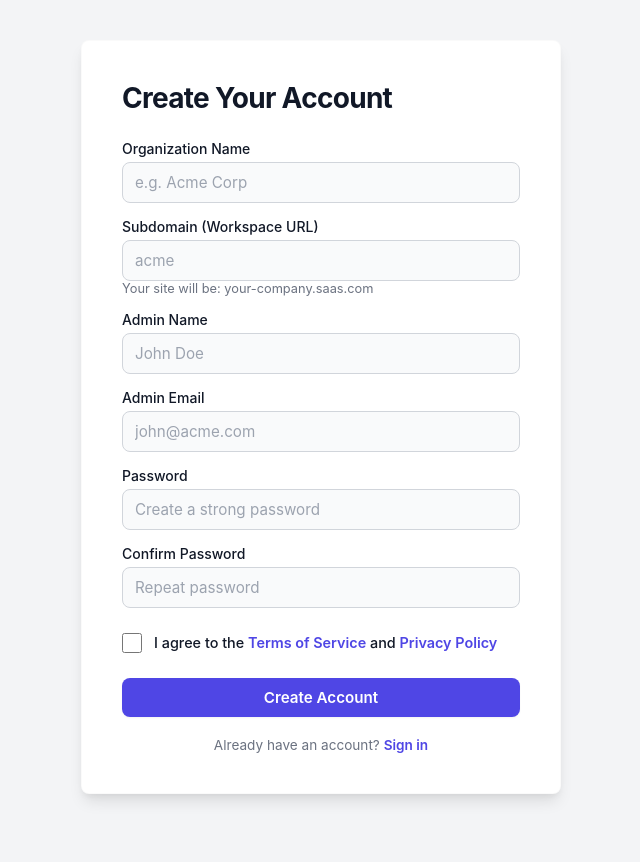
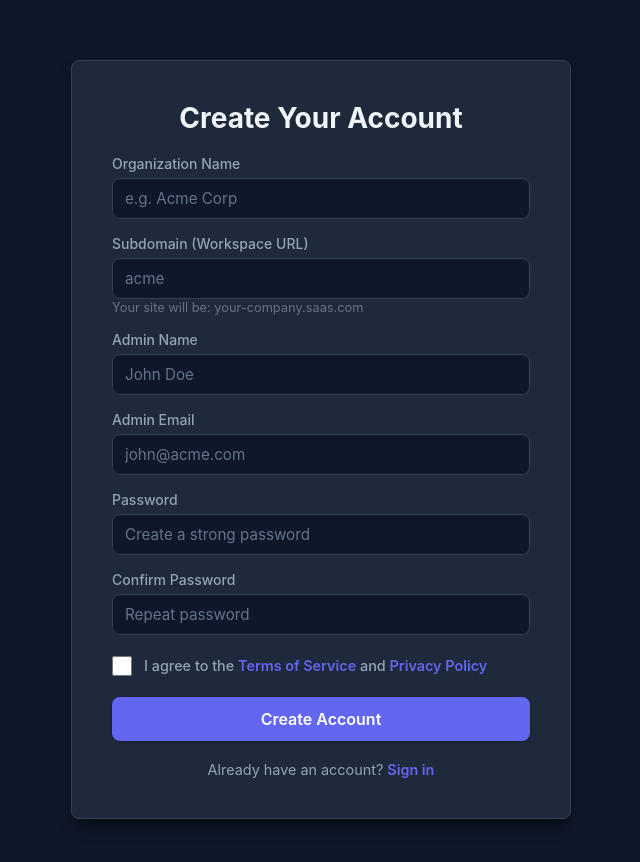
Before and after one commit to Umeshh27/multi-tenant-saas, a React app in the folder frontend/: page /register in a window 1280 px wide. Shown: the top 862 px of the page, without its empty margins (319-959 px from the left). Before the commit the page ends 834 px from the top, so only its background shows below. Built offline with nearby package versions, Linux system fonts and the light colour scheme; the HTML template or start-up script is replaced by a standard one.

Commit message:
feat: Add initial frontend pages for user registration, login, and dashboard with global styling.

```diff
--- a/frontend/src/App.css
+++ b/frontend/src/App.css
@@ -1,24 +1,25 @@
-/* ---------- VARIABLES ---------- */
+/* ---------- VARIABLES (DARK MODE) ---------- */
 :root {
-  --primary-color: #4f46e5;
-  /* Indigo 600 */
-  --primary-hover: #4338ca;
-  /* Indigo 700 */
-  --bg-color: #f3f4f6;
-  /* Cool Gray 100 */
-  --card-bg: #ffffff;
-  --text-main: #111827;
-  /* Gray 900 */
-  --text-muted: #6b7280;
-  /* Gray 500 */
-  --border-color: #d1d5db;
-  /* Gray 300 */
-  --input-bg: #f9fafb;
-  /* Gray 50 */
+  --primary-color: #6366f1;
+  /* Indigo 500 (lighter for dark mode) */
+  --primary-hover: #818cf8;
+  /* Indigo 400 */
+  --bg-color: #0f172a;
+  /* Slate 900 */
+  --card-bg: #1e293b;
+  /* Slate 800 */
+  --text-main: #f1f5f9;
+  /* Slate 100 */
+  --text-muted: #94a3b8;
+  /* Slate 400 */
+  --border-color: #334155;
+  /* Slate 700 */
+  --input-bg: #0f172a;
+  /* Slate 900 */
   --error-color: #ef4444;
   /* Red 500 */
-  --shadow-sm: 0 1px 2px 0 rgba(0, 0, 0, 0.05);
-  --shadow-lg: 0 10px 15px -3px rgba(0, 0, 0, 0.1), 0 4px 6px -2px rgba(0, 0, 0, 0.05);
+  --shadow-sm: 0 1px 2px 0 rgba(0, 0, 0, 0.3);
+  --shadow-lg: 0 10px 15px -3px rgba(0, 0, 0, 0.4), 0 4px 6px -2px rgba(0, 0, 0, 0.2);
   --radius: 8px;
   --font-family: 'Inter', -apple-system, BlinkMacSystemFont, "Segoe UI", Roboto, "Helvetica Neue", Arial, sans-serif;
 }
@@ -39,54 +40,65 @@ body {
   flex-direction: column;
 }
 
+/* ---------- UTILITIES ---------- */
+.w-full {
+  width: 100%;
+}
+
 /* ---------- AUTH CONTAINER ---------- */
 .container {
   max-width: 440px;
   width: 100%;
-  margin: 40px auto;
+  margin: 60px auto;
   padding: 40px;
   background-color: var(--card-bg);
   border-radius: var(--radius);
   box-shadow: var(--shadow-lg);
-  border: 1px solid rgba(0, 0, 0, 0.02);
+  border: 1px solid var(--border-color);
 }
 
-/* For slightly wider register form to fit 2-columns if needed,
-   though single col is cleaner for mobile */
+/* Registration adjustments */
 .container.register {
-  max-width: 480px;
+  max-width: 500px;
 }
 
 /* ---------- HEADINGS ---------- */
+h2,
+h3,
+h4 {
+  color: var(--text-main);
+  margin-bottom: 20px;
+}
+
 h2 {
   text-align: center;
-  margin-bottom: 25px;
-  color: var(--text-main);
   font-size: 1.75rem;
   font-weight: 700;
-  letter-spacing: -0.025em;
 }
 
 /* ---------- FORM ELEMENTS ---------- */
 form {
   display: flex;
   flex-direction: column;
-  gap: 15px;
+  gap: 16px;
 }
 
 .form-group {
   display: flex;
   flex-direction: column;
-  gap: 5px;
+  gap: 6px;
 }
 
 label {
   font-size: 0.875rem;
   font-weight: 500;
-  color: var(--text-main);
+  color: var(--text-muted);
+  /* Softer label color in dark mode */
 }
 
-input {
+input,
+select,
+textarea {
   width: 100%;
   padding: 10px 12px;
   border-radius: var(--radius);
@@ -97,33 +109,43 @@ input {
   transition: all 0.2s ease;
 }
 
-input:focus {
+input:focus,
+select:focus,
+textarea:focus {
   outline: none;
   border-color: var(--primary-color);
-  background-color: #fff;
-  box-shadow: 0 0 0 3px rgba(79, 70, 229, 0.1);
+  box-shadow: 0 0 0 2px rgba(99, 102, 241, 0.2);
 }
 
 input::placeholder {
-  color: #9ca3af;
+  color: #64748b;
+  /* Slate 500 */
 }
 
-/* ---------- BUTTON ---------- */
+/* ---------- BUTTONS ---------- */
 button {
-  width: 100%;
-  padding: 10px;
+  padding: 8px 16px;
   background-color: var(--primary-color);
   color: white;
   border: none;
   border-radius: var(--radius);
-  font-size: 0.95rem;
-  font-weight: 600;
+  font-size: 0.9rem;
+  font-weight: 500;
   cursor: pointer;
   transition: all 0.2s ease;
   box-shadow: var(--shadow-sm);
-  display: flex;
+  display: inline-flex;
   justify-content: center;
   align-items: center;
+  width: auto;
+  /* DEFAULT IS AUTO NOW */
+}
+
+button.btn-full {
+  width: 100%;
+  padding: 12px;
+  font-size: 1rem;
+  font-weight: 600;
 }
 
 button:hover {
@@ -136,16 +158,42 @@ button:active {
 }
 
 button:disabled {
-  background-color: #9ca3af;
+  background-color: #475569;
   cursor: not-allowed;
   transform: none;
+}
+
+.btn-secondary {
+  background-color: transparent;
+  border: 1px solid var(--border-color);
+  color: var(--text-main);
+}
+
+.btn-secondary:hover {
+  background-color: #334155;
+  border-color: #475569;
+}
+
+.btn-danger {
+  background-color: rgba(220, 38, 38, 0.2);
+  color: #f87171;
+  border: 1px solid rgba(220, 38, 38, 0.3);
+}
+
+.btn-danger:hover {
+  background-color: rgba(220, 38, 38, 0.3);
+}
+
+.btn-sm {
+  padding: 6px 12px;
+  font-size: 0.8rem;
 }
 
 /* ---------- LINKS ---------- */
 p {
   text-align: center;
   margin-top: 20px;
-  font-size: 0.85rem;
+  font-size: 0.9rem;
   color: var(--text-muted);
 }
 
@@ -161,9 +209,9 @@ a:hover {
 
 /* ---------- ERROR MESSAGE ---------- */
 .error {
-  color: var(--error-color);
-  background: #fef2f2;
-  border: 1px solid #fee2e2;
+  color: #fca5a5;
+  background: rgba(127, 29, 29, 0.2);
+  border: 1px solid rgba(127, 29, 29, 0.3);
   border-radius: var(--radius);
   padding: 10px;
   margin-bottom: 20px;
@@ -171,11 +219,23 @@ a:hover {
   font-size: 0.9rem;
 }
 
-/* ---------- DASHBOARD (Legacy Styles Preserved/Tweaked) ---------- */
+/* ---------- DASHBOARD ---------- */
 .dashboard-container {
-  max-width: 1200px !important;
+  max-width: 1200px;
   margin: 0 auto;
   padding: 40px 20px;
+}
+
+.page-header {
+  display: flex;
+  justify-content: space-between;
+  align-items: center;
+  margin-bottom: 30px;
+}
+
+.page-header h2 {
+  margin-bottom: 0;
+  text-align: left;
 }
 
 .welcome-banner {
@@ -185,47 +245,49 @@ a:hover {
   border-radius: var(--radius);
   margin-bottom: 40px;
   box-shadow: var(--shadow-lg);
+  border: 1px solid rgba(255, 255, 255, 0.1);
 }
 
 .welcome-banner h1 {
-  font-size: 1.8rem;
+  font-size: 2rem;
   font-weight: 700;
-  margin-bottom: 8px;
+  margin-bottom: 5px;
 }
 
 .welcome-banner p {
-  color: rgba(255, 255, 255, 0.9);
+  color: rgba(255, 255, 255, 0.8);
   margin: 0;
   text-align: left;
 }
 
 .stats-grid {
   display: grid;
-  grid-template-columns: repeat(auto-fit, minmax(280px, 1fr));
-  gap: 25px;
+  grid-template-columns: repeat(auto-fit, minmax(250px, 1fr));
+  gap: 20px;
   margin-bottom: 40px;
 }
 
 .stat-card {
-  background: white;
+  background-color: var(--card-bg);
   padding: 25px;
   border-radius: var(--radius);
+  border: 1px solid var(--border-color);
   box-shadow: var(--shadow-sm);
-  border: 1px solid rgba(0, 0, 0, 0.04);
   transition: transform 0.2s, box-shadow 0.2s;
 }
 
 .stat-card:hover {
   transform: translateY(-2px);
-  box-shadow: var(--shadow-lg) !important;
+  box-shadow: var(--shadow-lg);
+  border-color: var(--primary-color);
 }
 
 .stat-card h3 {
-  font-size: 0.9rem;
+  font-size: 0.85rem;
   color: var(--text-muted);
-  font-weight: 500;
+  text-transform: uppercase;
+  letter-spacing: 0.05em;
   margin-bottom: 10px;
-  text-transform: uppercase;
 }
 
 .stat-card p {
@@ -236,7 +298,7 @@ a:hover {
   text-align: left;
 }
 
-/* ---------- TABLE STYLES ---------- */
+/* ---------- TABLES ---------- */
 table {
   width: 100%;
   border-collapse: collapse;
@@ -245,6 +307,7 @@ table {
   overflow: hidden;
   box-shadow: var(--shadow-sm);
   margin-top: 20px;
+  border: 1px solid var(--border-color);
 }
 
 th,
@@ -252,10 +315,11 @@ td {
   padding: 16px;
   text-align: left;
   border-bottom: 1px solid var(--border-color);
+  color: var(--text-main);
 }
 
 th {
-  background-color: #f9fafb;
+  background-color: rgba(255, 255, 255, 0.03);
   font-weight: 600;
   color: var(--text-muted);
   font-size: 0.85rem;
@@ -268,81 +332,36 @@ tr:last-child td {
 }
 
 tr:hover {
-  background-color: #f9fafb;
+  background-color: rgba(255, 255, 255, 0.02);
 }
 
-/* ---------- PAGE HEADER ---------- */
-.page-header {
-  display: flex;
-  justify-content: space-between;
-  align-items: center;
-  margin-bottom: 30px;
-}
-
-h2 {
-  text-align: left;
-}
-
-/* ---------- ACTION BUTTONS ---------- */
-.btn-sm {
-  padding: 6px 12px;
-  font-size: 0.85rem;
-  width: auto;
-  display: inline-block;
-}
-
-.btn-secondary {
-  background-color: white;
-  border: 1px solid var(--border-color);
-  color: var(--text-main);
-  box-shadow: none;
-}
-
-.btn-secondary:hover {
-  background-color: #f3f4f6;
-  transform: translateY(0);
-}
-
-.btn-danger {
-  background-color: #fee2e2;
-  color: #ef4444;
-  border: 1px solid #fecaca;
-  box-shadow: none;
-}
-
-.btn-danger:hover {
-  background-color: #fecaca;
-}
-
-/* ---------- MODAL / FORM INLINE ---------- */
+/* ---------- INLINE FORMS / MODALS ---------- */
 .inline-form {
-  background: white;
+  background-color: var(--card-bg);
   padding: 20px;
   border-radius: var(--radius);
-  box-shadow: var(--shadow-sm);
   margin-bottom: 30px;
   border: 1px solid var(--border-color);
 }
 
-/* ---------- CHECKBOX STYLES (Fixed Alignment) ---------- */
+/* ---------- CHECKBOX STYLES ---------- */
 .checkbox-group {
   display: flex;
   flex-direction: row;
-  /* FORCE ROW */
   align-items: center;
   gap: 12px;
-  margin-top: 10px;
-  margin-bottom: 10px;
+  margin-top: 5px;
+  margin-bottom: 5px;
 }
 
 .checkbox-group input {
   width: 20px;
-  /* Fixed width for checkbox */
   height: 20px;
   margin: 0;
   cursor: pointer;
   flex-shrink: 0;
-  /* Prevent shrinking */
+  background-color: var(--input-bg);
+  border: 1px solid var(--border-color);
 }
 
 .checkbox-group label {
@@ -350,4 +369,5 @@ h2 {
   font-size: 0.9rem;
   cursor: pointer;
   line-height: 1.4;
+  color: var(--text-muted);
 }
--- a/frontend/src/pages/Dashboard.jsx
+++ b/frontend/src/pages/Dashboard.jsx
@@ -119,17 +119,17 @@ function Dashboard() {
         {recentProjects.length > 0 ? (
           <div style={{ display: "grid", gap: "15px" }}>
             {recentProjects.map((proj) => (
-              <div key={proj.id} style={{ background: "white", padding: "20px", borderRadius: "8px", boxShadow: "0 1px 2px rgba(0,0,0,0.05)", display: "flex", justifyContent: "space-between", alignItems: "center", border: "1px solid #e5e7eb" }}>
+              <div key={proj.id} style={{ background: "var(--card-bg)", padding: "20px", borderRadius: "8px", display: "flex", justifyContent: "space-between", alignItems: "center", border: "1px solid var(--border-color)" }}>
                 <div>
-                  <strong style={{ fontSize: "1.1rem", display: "block" }}>{proj.name}</strong>
-                  <span style={{ fontSize: "0.85rem", color: "#6b7280", background: "#f3f4f6", padding: "2px 8px", borderRadius: "12px" }}>{proj.status}</span>
+                  <strong style={{ fontSize: "1.1rem", display: "block", color: "var(--text-main)" }}>{proj.name}</strong>
+                  <span style={{ fontSize: "0.85rem", color: "var(--text-muted)", background: "rgba(255,255,255,0.05)", padding: "2px 8px", borderRadius: "12px", marginTop: "4px", display: "inline-block" }}>{proj.status}</span>
                 </div>
-                <button className="btn-sm" onClick={() => navigate(`/projects/${proj.id}`)}>View Dashboard</button>
+                <button className="btn-sm btn-secondary" onClick={() => navigate(`/projects/${proj.id}`)}>View Dashboard</button>
               </div>
             ))}
           </div>
         ) : (
-          <div style={{ padding: "40px", textAlign: "center", color: "#6b7280", background: "white", borderRadius: "8px" }}>
+          <div style={{ padding: "40px", textAlign: "center", color: "var(--text-muted)", background: "var(--card-bg)", borderRadius: "8px", border: "1px solid var(--border-color)" }}>
             No projects found. Create one to get started.
           </div>
         )}
--- a/frontend/src/pages/Login.jsx
+++ b/frontend/src/pages/Login.jsx
@@ -91,7 +91,7 @@ function Login() {
           />
         </div>
 
-        <button disabled={loading}>
+        <button disabled={loading} className="btn-full">
           {loading ? "Logging in..." : "Sign In"}
         </button>
       </form>
--- a/frontend/src/pages/Register.jsx
+++ b/frontend/src/pages/Register.jsx
@@ -97,7 +97,7 @@ function Register() {
           <label htmlFor="terms" style={{ cursor: "pointer" }}>I agree to the <a href="#">Terms of Service</a> and <a href="#">Privacy Policy</a></label>
         </div>
 
-        <button disabled={loading}>
+        <button disabled={loading} className="btn-full">
           {loading ? "Creating Account..." : "Create Account"}
         </button>
       </form>
```
